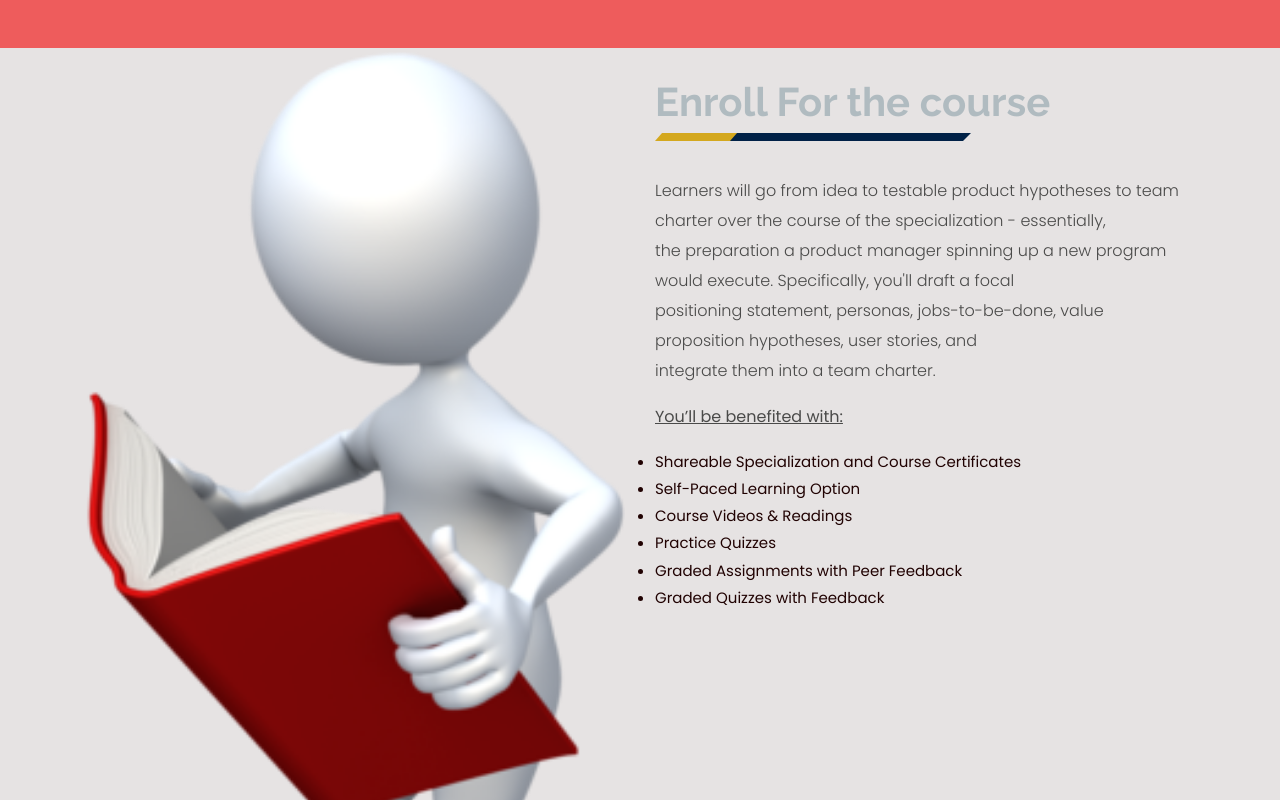
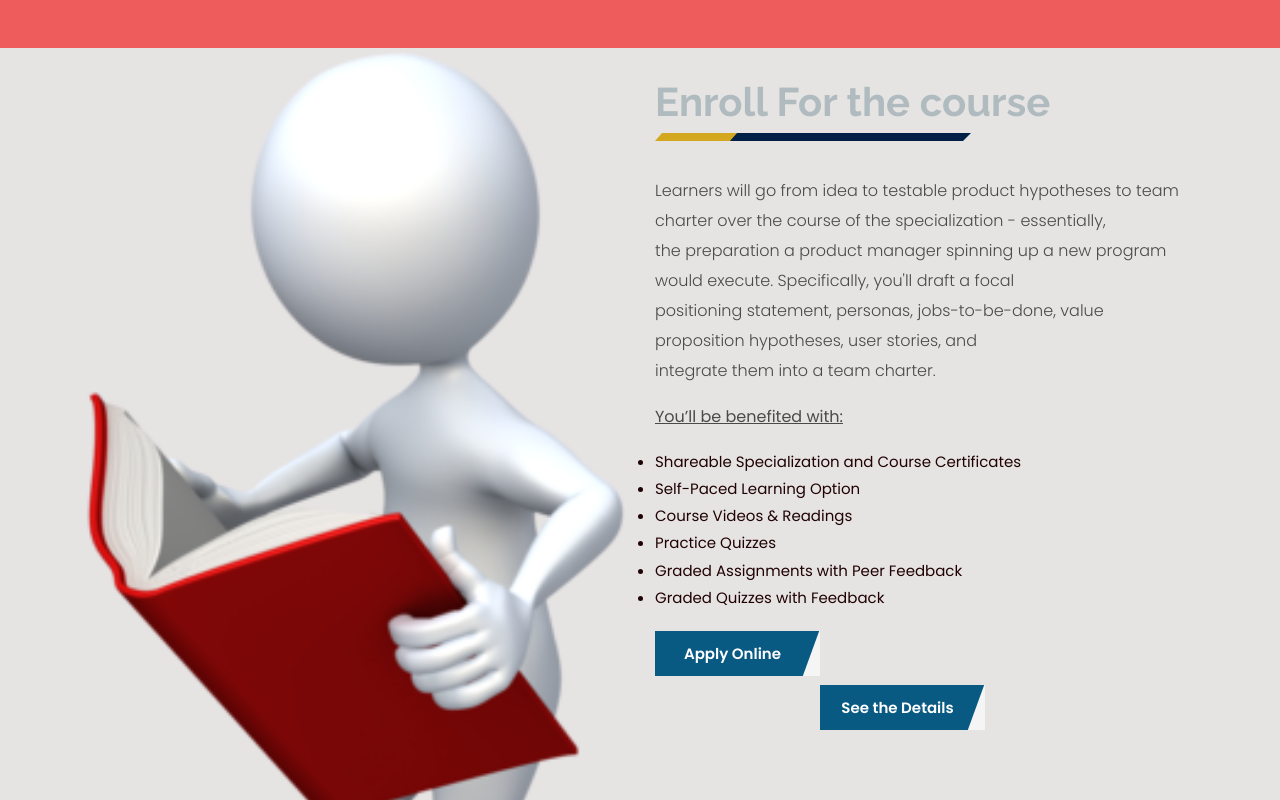
Before and after one commit to richach/Project_Management, a plain HTML site: page index.html in a window 1280 px wide. Shown: the part 2000-2800 px from the top of the page. Drawn offline with Linux system fonts and the light colour scheme.

Commit message:
project management second commit

```diff
--- a/index.html
+++ b/index.html
@@ -221,10 +221,10 @@
 
                           </ul>
 						</div>
-						<!--<div class="full">
-						   <a class="hvr-radial-out button-theme" target="_blank" href="https://www.lambtoncollege.ca/pmls/">Apply</a><br><br>
-                           <a class="hvr-radial-out button-theme" href="about.html">See full curriculum</a>
-						</div>-->
+						<div class="full">
+						   <a class="hvr-radial-out button-theme" target="_blank" href="https://www.lambtoncollege.ca/pmls/">Apply Online</a><br><br>
+                           <a class="hvr-radial-out button-theme" href="about.html">See the Details</a>
+						</div>
                     </div>
                 </div>
 			</div>
```
